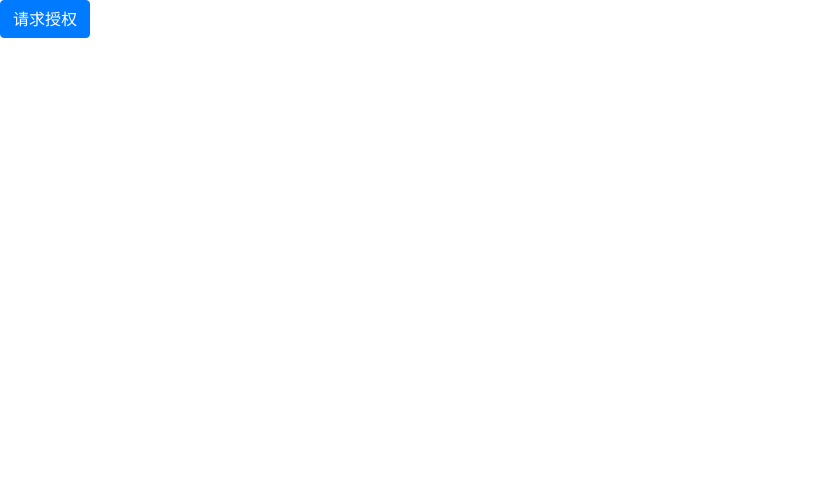
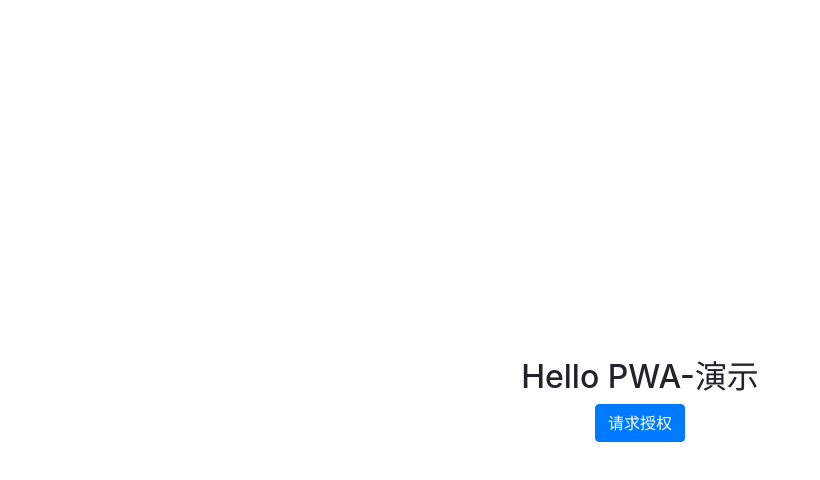
Before and after one commit to sleepq123/pwa, a plain HTML site: page index.html in a window 1280 px wide. Shown: the whole page, without its empty margins (0-820 px from the left). Drawn offline with nearby package versions, Linux system fonts and the light colour scheme.

Commit message:
feat: page modify

```diff
--- a/index.html
+++ b/index.html
@@ -2,7 +2,7 @@
 <html>
   <head>
     <meta charset="utf-8">
-    <title>A2HS demo</title>
+    <title>PWA-演示</title>
     <link rel="stylesheet" href="https://cdn.jsdelivr.net/npm/bootstrap@4.6.0/dist/css/bootstrap.min.css" integrity="sha384-B0vP5xmATw1+K9KRQjQERJvTumQW0nPEzvF6L/Z6nronJ3oUOFUFpCjEUQouq2+l" crossorigin="anonymous">
     <link href="style.css" rel="stylesheet">
     <script src="index.js" defer></script>
@@ -14,6 +14,7 @@
   <body>
     <!-- <img src="images/fox1.jpg" alt="a fox picture"> -->
     <!-- <button class="add-button">Add to home screen</button> -->
+    <h2>Hello PWA-演示</h2>
     <button id="add-button" type="button" class="btn btn-primary">Add to home screen</button>
     <button id="notifications" type="button" class="btn btn-primary">请求授权</button>
   </body>
--- a/style.css
+++ b/style.css
@@ -6,11 +6,15 @@ html {
 body {
   height: inherit;
   margin: 0;
+  display: flex;
+  flex-direction: column;
+  justify-content: center;
+  align-items: center;
 }
 
 img {
   display: block;
-  width: 100%;
+  width: 200px;
 }
 
 .add-button {
```
Also changed, not shown: images/logo.svg (added).
